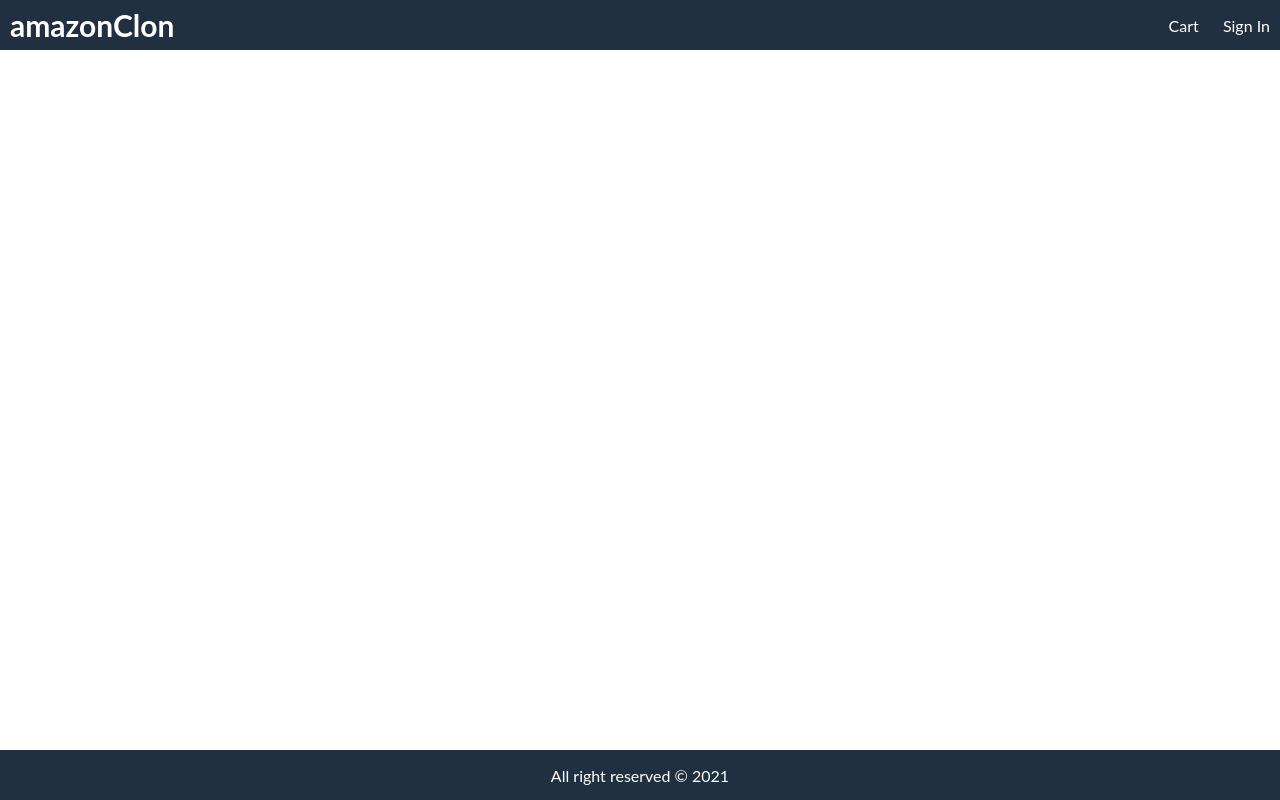
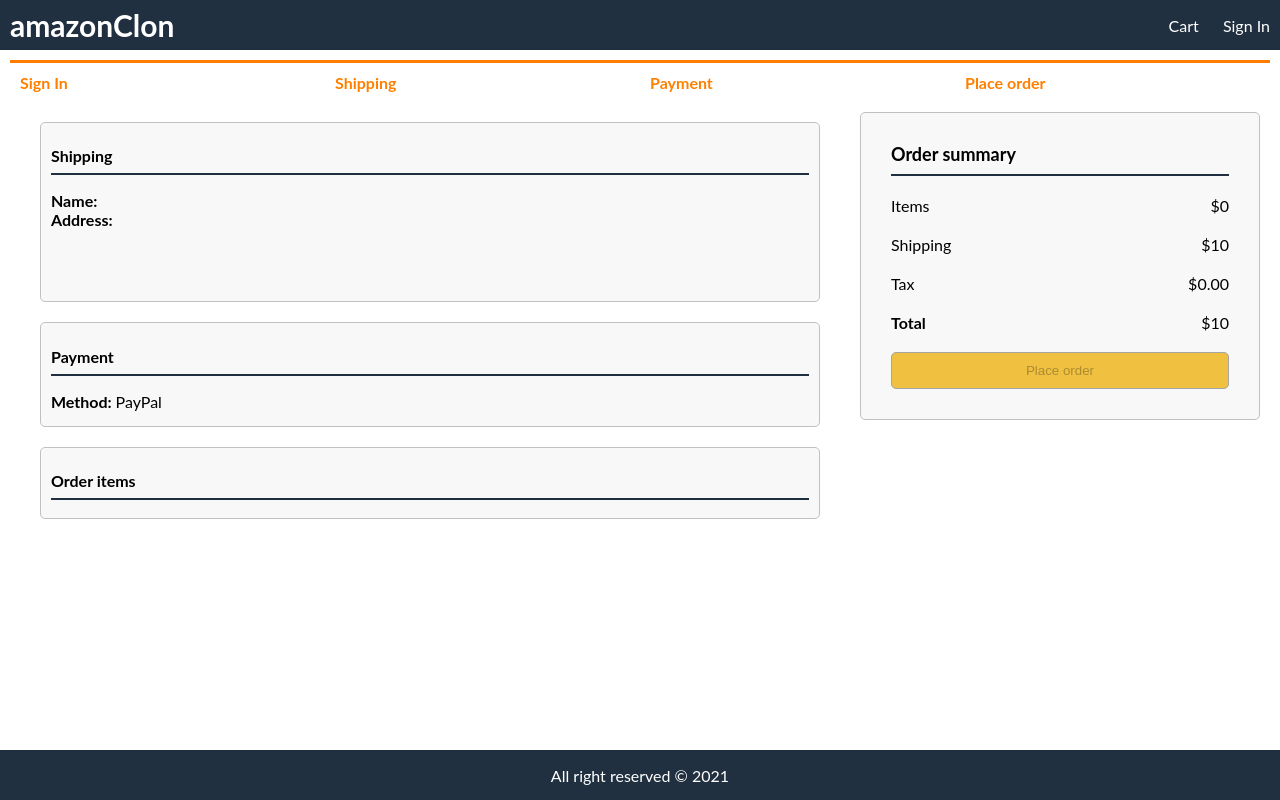
Before and after one commit to JokurPL/amazonclon, a React (Create React App) app in the folder frontend/: page /placeorder in a window 1280 px wide. Built offline with nearby package versions, Linux system fonts and the light colour scheme.

Commit message:
Add place order screen

```diff
--- a/frontend/src/App.js
+++ b/frontend/src/App.js
@@ -13,6 +13,7 @@ import "./index.css";
 import { useDispatch, useSelector } from "react-redux";
 import { signout } from "./actions/userActions";
 import PaymentMethodScreen from "./screens/PaymentMethodScreen";
+import PlaceOrderScreen from "./screens/PlaceOrderScreen";
 
 function App() {
   const dispatch = useDispatch();
@@ -68,6 +69,7 @@ function App() {
           <Route path="/product/:id" component={ProductScreen} />
           <Route path="/shipping" component={ShippingAddressScreen} />
           <Route path="/payment" component={PaymentMethodScreen} />
+          <Route path="/placeorder" component={PlaceOrderScreen} />
         </main>
 
         <footer className="row center">All right reserved &copy; 2021</footer>
--- a/frontend/src/components/CheckoutSteps.js
+++ b/frontend/src/components/CheckoutSteps.js
@@ -1,11 +1,24 @@
 import React from "react";
+import { Link } from "react-router-dom";
 
 function CheckoutSteps(props) {
   return (
     <div className="row checkout-steps">
       <div className={props.step1 && "active"}>Sign In</div>
-      <div className={props.step2 && "active"}>Shipping</div>
-      <div className={props.step3 && "active"}>Payment</div>
+      <div className={props.step2 && "active"}>
+        {props.step3 || props.step4 ? (
+          <Link to="/shipping">Shipping</Link>
+        ) : (
+          <span>Shipping</span>
+        )}
+      </div>
+      <div className={props.step3 && "active"}>
+        {props.step4 ? (
+          <Link to="/payment">Payment</Link>
+        ) : (
+          <span>Payment</span>
+        )}
+      </div>
       <div className={props.step4 && "active"}>Place order</div>
     </div>
   );
--- a/frontend/src/index.css
+++ b/frontend/src/index.css
@@ -326,3 +326,7 @@ hr {
   color: #ff8000;
   font-weight: bold;
 }
+
+.checkout-steps>div.active>a {
+  color: #ff8000;
+}
--- a/frontend/src/screens/CartScreen.js
+++ b/frontend/src/screens/CartScreen.js
@@ -92,7 +92,7 @@ function CartScreen(props) {
             <li>
               <h2>
                 Subtotal ({cartItems.reduce((a, c) => parseInt(a) + parseInt(c.qty), 0)} items) : $
-                {cartItems.reduce((a, c) => a + c.price * c.qty, 0)}
+                {cartItems.reduce((a, c) => (parseFloat(a) + parseFloat(c.price) * parseFloat(c.qty)).toFixed(2), 0)}
               </h2>
             </li>
             <li>
--- /dev/null
+++ b/frontend/src/screens/PlaceOrderScreen.js
@@ -0,0 +1,143 @@
+import React from "react";
+import { useDispatch, useSelector } from "react-redux";
+import { Link } from "react-router-dom";
+import CheckoutSteps from "../components/CheckoutSteps";
+
+function PlaceOrderScreen(props) {
+  const dispatch = useDispatch();
+  const cart = useSelector((state) => state.cart);
+
+  if (!cart.paymentMethod) {
+    props.history.push("/payment");
+  }
+
+  cart.itemsPrice = cart.cartItems.reduce(
+    (a, c) =>
+      (parseFloat(a) + parseFloat(c.price) * parseFloat(c.qty)).toFixed(2),
+    0
+  );
+
+  cart.shippingPrice = cart.itemsPrice > 100 ? 0.0 : 10.0;
+  cart.taxPrice = (0.23 * cart.itemsPrice).toFixed(2);
+  cart.totalPrice =
+    parseFloat(cart.shippingPrice) +
+    parseFloat(cart.itemsPrice) +
+    parseFloat(cart.taxPrice);
+
+  return (
+    <div>
+      <CheckoutSteps step1 step2 step3 step4 />
+      <div className="row top">
+        <div className="col-2">
+          <ul>
+            <li>
+              <div className="card card-body">
+                <h2>
+                  Shipping <hr />
+                </h2>
+                <p>
+                  <strong>Name: </strong> {cart.shippingAddress.fullName} <br />
+                  <strong>Address: </strong> <br />
+                  {cart.shippingAddress.address} <br />
+                  {cart.shippingAddress.city} <br />
+                  {cart.shippingAddress.postalCode} <br />
+                  {cart.shippingAddress.country}
+                </p>
+              </div>
+            </li>
+            <li>
+              <div className="card card-body">
+                <h2>
+                  Payment <hr />
+                </h2>
+                <p>
+                  <strong>Method: </strong> {cart.paymentMethod}
+                </p>
+              </div>
+            </li>
+            <li>
+              <div className="card card-body">
+                <h2>
+                  Order items <hr />
+                </h2>
+                <ul>
+                  {cart.cartItems.map((item) => (
+                    <li key={item.product}>
+                      <div className="row">
+                        <div>
+                          <img
+                            src={item.image}
+                            alt={item.name}
+                            className="small"
+                          />
+                        </div>
+                        <div className="min-30">
+                          <Link to={`/product/${item.product}`}>
+                            {item.name}
+                          </Link>
+                        </div>
+                        <div>
+                          {item.qty} x ${item.price} = $
+                          {(parseInt(item.qty) * item.price).toFixed(2)}
+                        </div>
+                      </div>
+                    </li>
+                  ))}
+                </ul>
+              </div>
+            </li>
+          </ul>
+        </div>
+        <div className="col-1">
+          <div className="card card-body">
+            <ul>
+              <li>
+                <h1>
+                  Order summary <hr />
+                </h1>
+              </li>
+              <li>
+                <div className="row">
+                  <div>Items</div>
+                  <div>${cart.itemsPrice}</div>
+                </div>
+              </li>
+              <li>
+                <div className="row">
+                  <div>Shipping</div>
+                  <div>${cart.shippingPrice}</div>
+                </div>
+              </li>
+              <li>
+                <div className="row">
+                  <div>Tax</div>
+                  <div>${cart.taxPrice}</div>
+                </div>
+              </li>
+              <li>
+                <div className="row">
+                  <div>
+                    <b>Total</b>
+                  </div>
+                  <div>${cart.totalPrice}</div>
+                </div>
+              </li>
+              <li>
+                <button
+                  type="button"
+                  disabled={cart.cartItems.length === 0}
+                  className="primary"
+                  style={{ width: "100%" }}
+                >
+                  Place order
+                </button>
+              </li>
+            </ul>
+          </div>
+        </div>
+      </div>
+    </div>
+  );
+}
+
+export default PlaceOrderScreen;
--- a/frontend/src/screens/ShippingAddressScreen.js
+++ b/frontend/src/screens/ShippingAddressScreen.js
@@ -79,7 +79,7 @@ const ShippingAddressScreen = (props) => {
           <input
             type="text"
             id="postalCode"
-            placeholder="Eneter postal code"
+            placeholder="Enter postal code"
             value={postalCode}
             onChange={(e) => setPostalCode(e.target.value)}
             required
@@ -90,7 +90,7 @@ const ShippingAddressScreen = (props) => {
           <input
             type="text"
             id="country"
-            placeholder="Eneter country"
+            placeholder="Enter country"
             value={country}
             onChange={(e) => setCountry(e.target.value)}
             required
```
